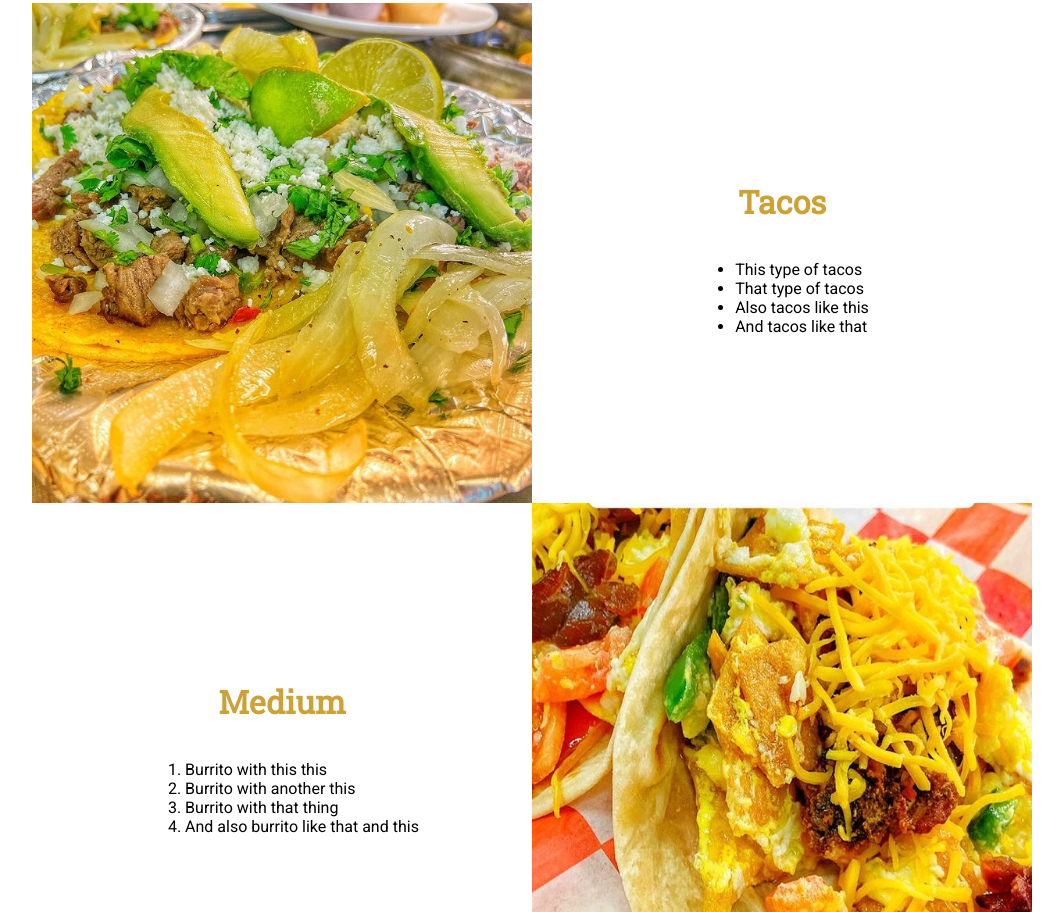
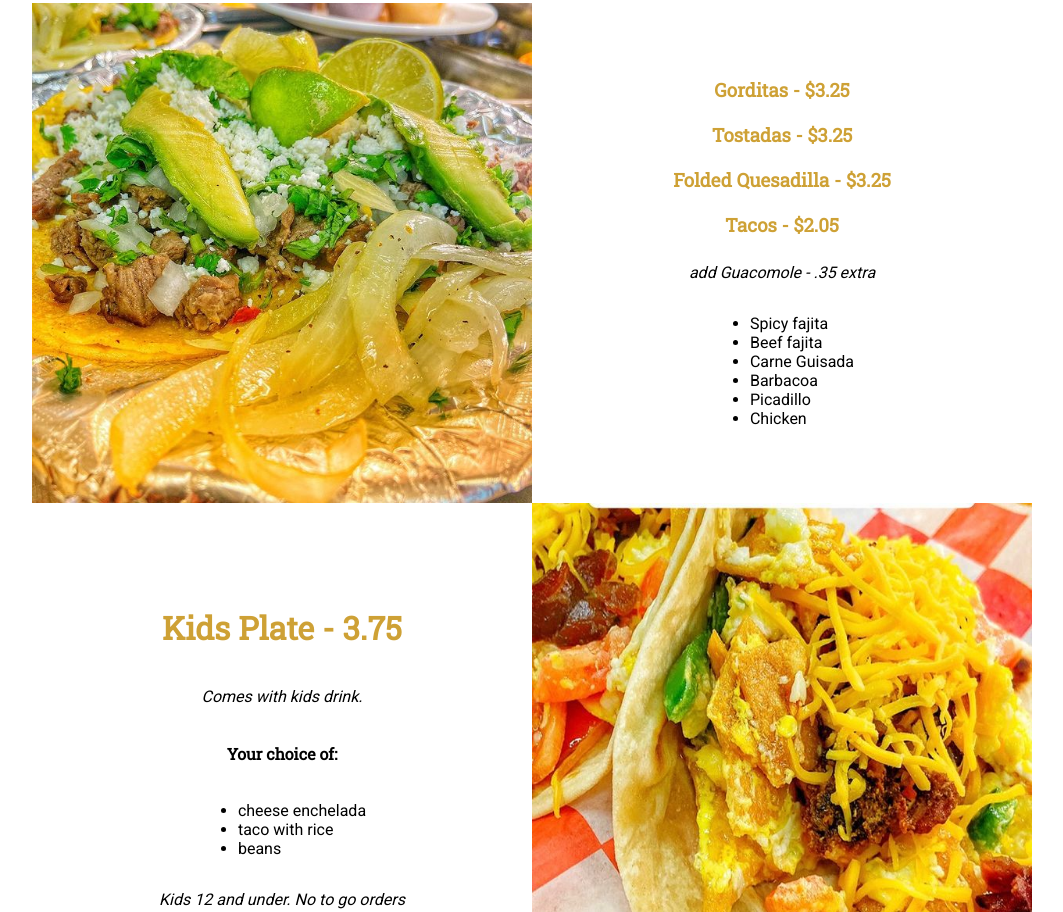
Before and after one commit to Waterburner/La_Gardenia-static-, a plain HTML site: page pages/menu.html in a window 1280 px wide. Shown: the part 393-1305 px from the top of the page, without its empty margins (108-1171 px from the left). Drawn offline with Linux system fonts and the light colour scheme.

Commit message:
Changed styles for square-grid.css and added/changed content at menu.html

```diff
--- a/pages/menu.html
+++ b/pages/menu.html
@@ -64,13 +64,19 @@
 
                 <div class="square-text-wrapper">
                     <!-- <a href="#spicy" name="spicy" class="anchor-link"> -->
-                        <h1>Tacos</h1>
-                    </a>
+                        <h3>Gorditas - $3.25 </h3>
+                        <h3>Tostadas - $3.25</h3>
+                        <h3>Folded Quesadilla - $3.25</h3>
+                        <h3>Tacos - $2.05</h3>
+                        <p><i>add Guacomole - .35 extra</i></p>
+                    <!-- </a> -->
                     <ul>
-                        <li>This type of tacos</li>
-                        <li>That type of tacos</li>
-                        <li>Also tacos like this</li>
-                        <li>And tacos like that</li>
+                        <li>Spicy fajita</li>
+                        <li>Beef fajita</li>
+                        <li>Carne Guisada</li>
+                        <li>Barbacoa</li>
+                        <li>Picadillo</li>
+                        <li>Chicken</li>
                     </ul>
                 </div>
             </div>
@@ -78,15 +84,17 @@
             <div class="square">
                 <div class="square-text-wrapper">
                     <!-- <a href="#medium" name="medium" class="anchor-link"> -->
-                        <h1>Medium</h1>
-                    </a>
+                        <h1>Kids Plate - 3.75</h1>
+                        <p><i>Comes with kids drink.</i></p>
+                        <h4>Your choice of:</h4>
+                    <!-- </a> -->
 
-                    <ol>
-                        <li>Burrito with this this</li>
-                        <li>Burrito with another this</li>
-                        <li>Burrito with that thing</li>
-                        <li>And also burrito like that and this</li>
-                    </ol>
+                    <ul>
+                        <li>cheese enchelada</li>
+                        <li>taco with rice</li>
+                        <li>beans</li>
+                    </ul>
+                    <p><i>Kids 12 and under. No to go orders</i></p>
                 </div>
 
                 <div class="img-wrapper">
--- a/styles/square-grid.css
+++ b/styles/square-grid.css
@@ -24,9 +24,15 @@
     justify-content: center;
     align-items: center;
     flex-direction: column;
-    padding: 42px;
+    padding: 42px 10px;
 }
 
-.square > .square-text-wrapper h1 {
+.square > .square-text-wrapper h1,
+.square > .square-text-wrapper h3 {
     color: #cea135;
 }
+
+.square > .square-text-wrapper h3 {
+    margin-top: 10px;
+    margin-bottom: 10px;
+}
```
